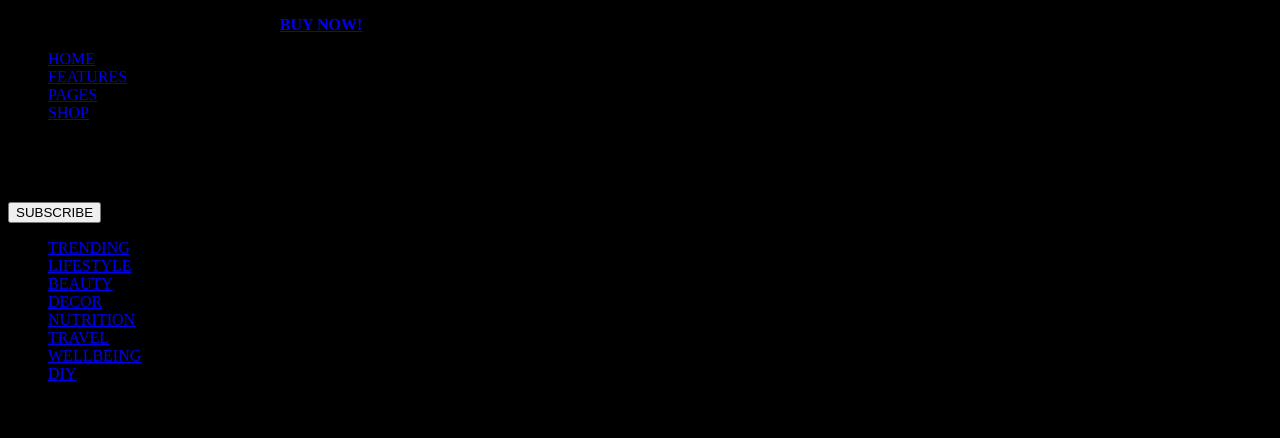
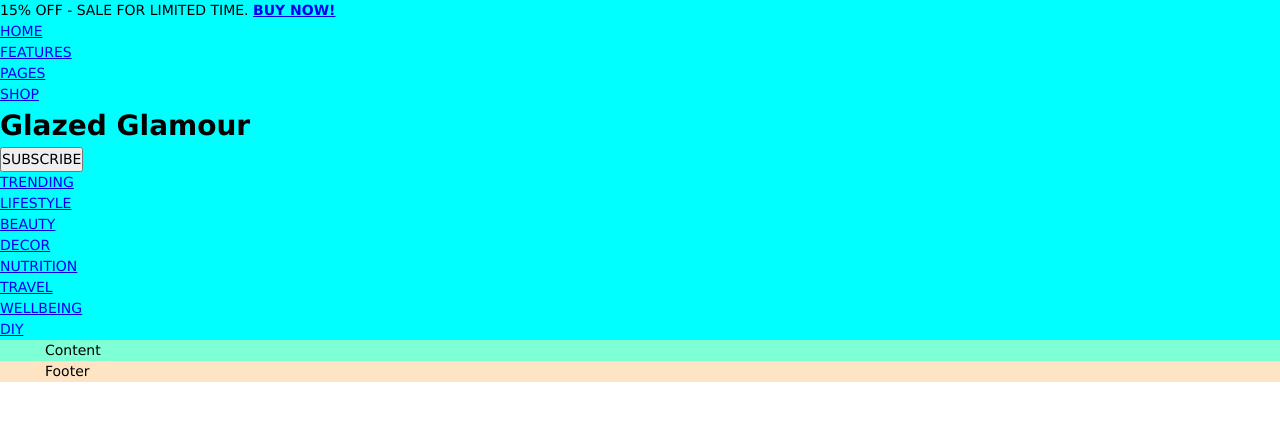
Before and after one commit to RadoslavPavlinchov/Glazed-Glamour, a plain HTML site: page index.html in a window 1280 px wide. Drawn offline with Linux system fonts and the light colour scheme.

Commit message:
update: imported all css files

```diff
--- a/css/site.css
+++ b/css/site.css
@@ -1,3 +1,4 @@
-body {
-    background-color: black;
-}
+@import url("reset.css");
+@import url("typography.css");
+@import url("navigation.css");
+@import url("layout.css");
```
